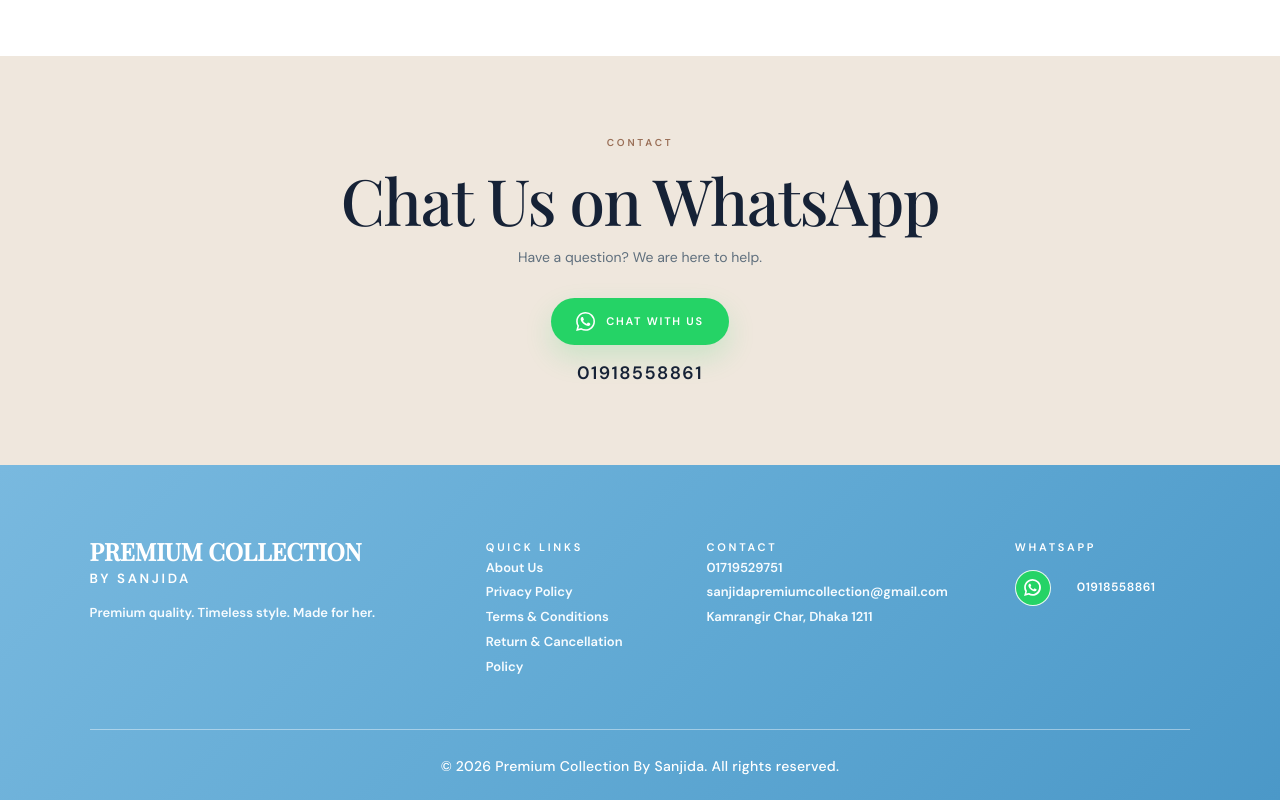
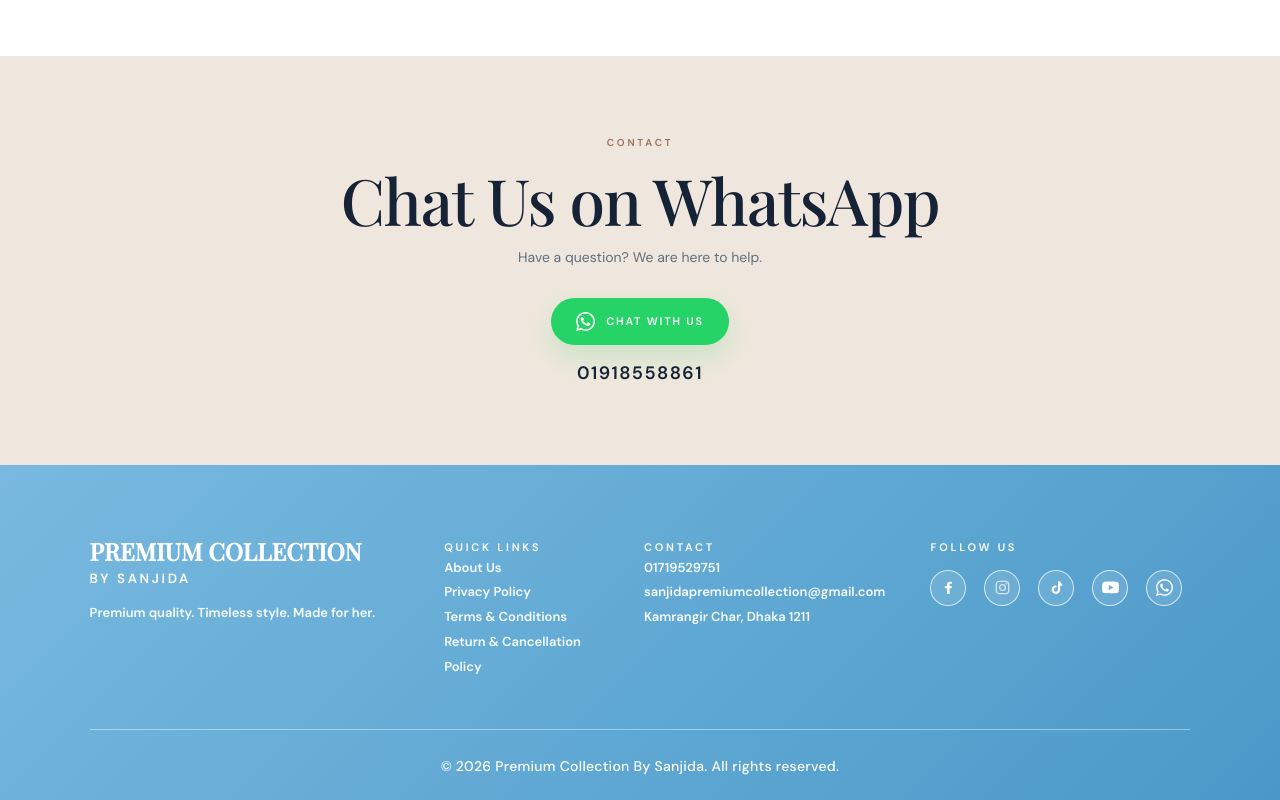
Before and after one commit to sanjidapremiumcollection-svg/premium-collection-by-sanjida, a website: page index (1).html in a window 1280 px wide. Shown: the part 2819-3619 px from the top of the page. Drawn offline with nearby package versions, Linux system fonts and the light colour scheme; no server answers; a web font is replaced by a local one.

Commit message:
Add files via upload

```diff
--- a/index (1).html
+++ b/index (1).html
@@ -183,11 +183,22 @@
       <div><h3>PREMIUM COLLECTION</h3><small>BY SANJIDA</small><p>Premium quality. Timeless style. Made for her.</p></div>
       <div><b>QUICK LINKS</b><a href="/about.html">About Us</a><a href="/privacy-policy.html">Privacy Policy</a><a href="/terms-and-conditions.html">Terms &amp; Conditions</a><a href="/return-and-cancellation-policy.html">Return &amp; Cancellation Policy</a></div>
       <div><b>CONTACT</b><span>01719529751</span><span>sanjidapremiumcollection@gmail.com</span><span>Kamrangir Char, Dhaka 1211</span></div>
-      <div><b>WHATSAPP</b><div class="socials social-icons" aria-label="WhatsApp contact">
-        <a class="social-icon whatsapp-footer-icon" href="https://wa.me/8801918558861" target="_blank" rel="noopener" aria-label="WhatsApp 01918558861" title="WhatsApp 01918558861">
-          <svg viewBox="0 0 24 24" aria-hidden="true"><path d="M20.5 3.5A11.8 11.8 0 0 0 12.06 0C5.52 0 .2 5.32.2 11.86c0 2.09.55 4.13 1.59 5.92L.1 24l6.39-1.67a11.83 11.83 0 0 0 5.57 1.42h.01c6.54 0 11.86-5.32 11.86-11.86 0-3.17-1.23-6.15-3.43-8.39ZM12.07 21.1h-.01a9.2 9.2 0 0 1-4.69-1.28l-.34-.2-3.79.99 1.01-3.69-.22-.38a9.2 9.2 0 0 1-1.41-4.89C2.62 6.55 6.86 2.31 12.08 2.31a9.17 9.17 0 0 1 6.52 2.71 9.14 9.14 0 0 1 2.69 6.52c0 5.22-4.24 9.56-9.22 9.56Zm5.05-6.91c-.28-.14-1.66-.82-1.92-.91-.26-.1-.45-.14-.64.14-.19.28-.73.91-.89 1.1-.16.19-.33.21-.61.07-.28-.14-1.18-.43-2.25-1.38-.83-.74-1.39-1.65-1.55-1.93-.16-.28-.02-.43.12-.57.13-.13.28-.33.42-.49.14-.16.19-.28.28-.47.09-.19.05-.35-.02-.49-.07-.14-.64-1.54-.87-2.11-.23-.56-.47-.49-.64-.5h-.55c-.19 0-.49.07-.75.35-.26.28-.99.97-.99 2.37s1.02 2.75 1.16 2.94c.14.19 2.01 3.07 4.87 4.31.68.29 1.21.46 1.62.59.68.22 1.3.19 1.79.12.55-.08 1.66-.68 1.9-1.34.23-.66.23-1.22.16-1.34-.07-.12-.26-.19-.54-.33Z"/></svg>
+      <div><b>FOLLOW US</b><div class="socials social-icons" aria-label="Social media links">
+        <a class="social-icon" href="https://www.facebook.com/PremiumcollectionbySanjida" target="_blank" rel="noopener noreferrer" aria-label="Facebook" title="Facebook">
+          <svg viewBox="0 0 24 24" aria-hidden="true"><path d="M13.5 21v-8h2.7l.4-3h-3.1V8.08c0-.87.24-1.46 1.5-1.46h1.72V3.94c-.3-.04-1.34-.14-2.55-.14-2.53 0-4.27 1.54-4.27 4.37V10H7v3h2.9v8h3.6Z"/></svg>
         </a>
-        <span class="whatsapp-footer-number">01918558861</span>
+        <a class="social-icon" href="https://www.instagram.com/premiumcollectionbysanjida/" target="_blank" rel="noopener noreferrer" aria-label="Instagram" title="Instagram">
+          <svg viewBox="0 0 24 24" aria-hidden="true"><rect x="3.2" y="3.2" width="17.6" height="17.6" rx="4.5" fill="none" stroke="currentColor" stroke-width="1.8"/><circle cx="12" cy="12" r="4.1" fill="none" stroke="currentColor" stroke-width="1.8"/><circle class="social-dot" cx="17.5" cy="6.7" r="1.2"/></svg>
+        </a>
+        <a class="social-icon" href="https://www.tiktok.com/@pcs_sanjidacollection" target="_blank" rel="noopener noreferrer" aria-label="TikTok" title="TikTok">
+          <svg viewBox="0 0 24 24" aria-hidden="true"><path d="M14.1 3h3.05c.25 1.78 1.3 3.1 2.85 3.82v3.05a8.08 8.08 0 0 1-2.85-1.03v6.15a6.02 6.02 0 1 1-5.2-5.97v3.14a2.9 2.9 0 1 0 2.15 2.8V3Z"/></svg>
+        </a>
+        <a class="social-icon" href="https://www.youtube.com/@premiumcollectionbysanjida" target="_blank" rel="noopener noreferrer" aria-label="YouTube" title="YouTube">
+          <svg viewBox="0 0 24 24" aria-hidden="true"><path d="M23.5 6.2a3 3 0 0 0-2.1-2.1C19.5 3.6 12 3.6 12 3.6s-7.5 0-9.4.5A3 3 0 0 0 .5 6.2 31 31 0 0 0 0 12a31 31 0 0 0 .5 5.8 3 3 0 0 0 2.1 2.1c1.9.5 9.4.5 9.4.5s7.5 0 9.4-.5a3 3 0 0 0 2.1-2.1A31 31 0 0 0 24 12a31 31 0 0 0-.5-5.8ZM9.6 15.7V8.3l6.5 3.7-6.5 3.7Z"/></svg>
+        </a>
+        <a class="social-icon" href="https://wa.me/8801918558861" target="_blank" rel="noopener noreferrer" aria-label="WhatsApp 01918558861" title="WhatsApp 01918558861">
+          <svg viewBox="0 0 24 24" aria-hidden="true"><path d="M20.52 3.48A11.86 11.86 0 0 0 12.06 0C5.5 0 .16 5.34.16 11.9c0 2.1.55 4.15 1.6 5.95L.05 24l6.3-1.65a11.9 11.9 0 0 0 5.7 1.45h.01c6.55 0 11.89-5.34 11.89-11.9 0-3.18-1.24-6.16-3.43-8.42ZM12.06 21.8h-.01a9.9 9.9 0 0 1-5.05-1.38l-.36-.21-3.74.98 1-3.65-.23-.38a9.87 9.87 0 0 1-1.51-5.26c0-5.46 4.45-9.9 9.91-9.9 2.64 0 5.12 1.03 6.99 2.9a9.82 9.82 0 0 1 2.91 7c0 5.46-4.45 9.9-9.91 9.9Zm5.43-7.42c-.3-.15-1.77-.87-2.04-.97-.27-.1-.47-.15-.67.15-.2.3-.77.97-.94 1.17-.17.2-.35.22-.65.07-.3-.15-1.26-.46-2.4-1.48-.89-.79-1.49-1.76-1.66-2.06-.17-.3-.02-.46.13-.61.13-.13.3-.35.45-.52.15-.17.2-.3.3-.5.1-.2.05-.37-.03-.52-.08-.15-.67-1.62-.92-2.22-.24-.58-.49-.5-.67-.51h-.57c-.2 0-.52.07-.79.37-.27.3-1.04 1.02-1.04 2.49s1.07 2.89 1.22 3.09c.15.2 2.1 3.21 5.08 4.5.71.31 1.27.49 1.7.63.72.23 1.37.2 1.89.12.58-.09 1.77-.72 2.02-1.42.25-.7.25-1.3.17-1.42-.08-.12-.27-.2-.57-.35Z"/></svg>
+        </a>
       </div></div>
     </div>
     <div class="copyright">© 2026 Premium Collection By Sanjida. All rights reserved.</div>
@@ -210,6 +221,9 @@
 .pc-contact-buttons a:first-child{background:#25d366}
 .pc-contact-buttons a:last-child{background:#1877f2}
 @media(max-width:520px){.pc-contact-buttons{right:10px;bottom:10px}.pc-contact-buttons a{width:48px;height:48px;font-size:8px}}
+
+<style>
+.footer-grid .social-icons .social-icon{flex:0 0 auto;text-decoration:none!important}
 </style>
 </body>
 </html>
```
Also changed, not shown: server.js (+9 -0 lines), README-START.txt, 1 other file.
